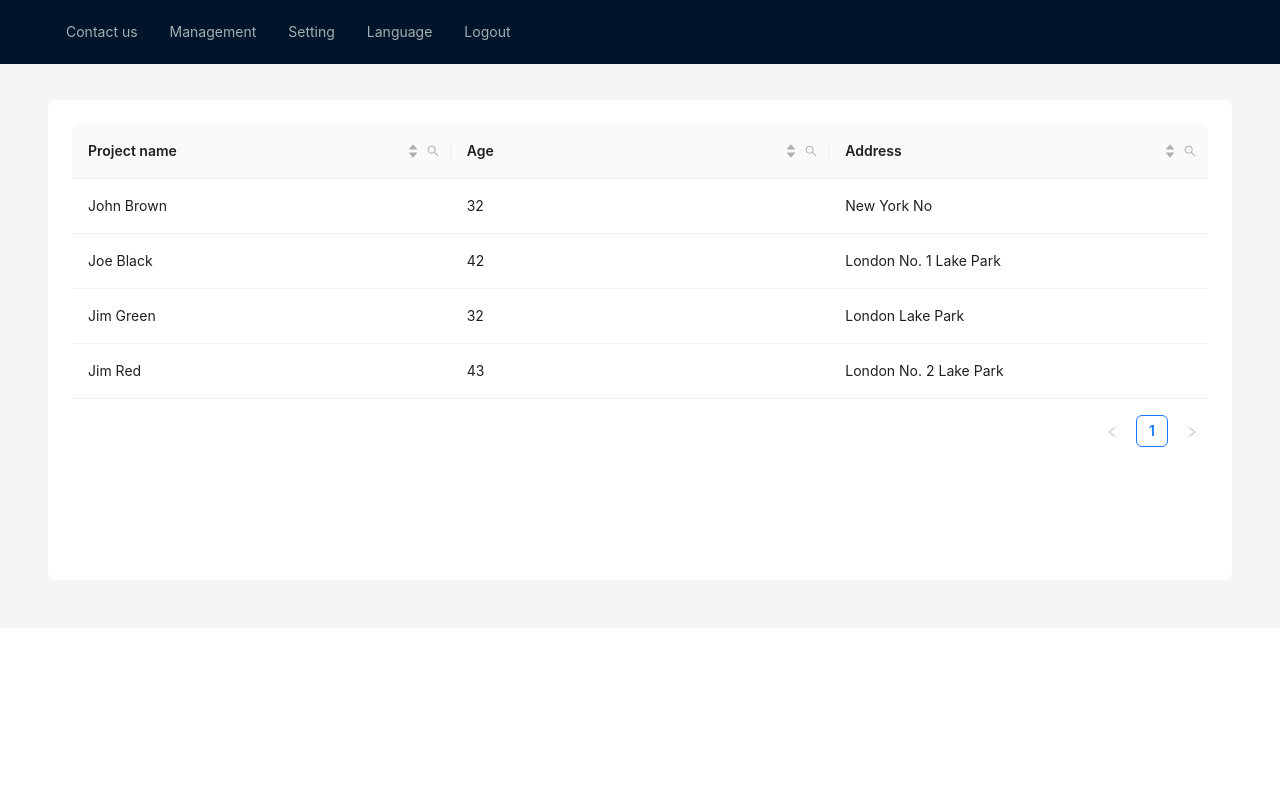
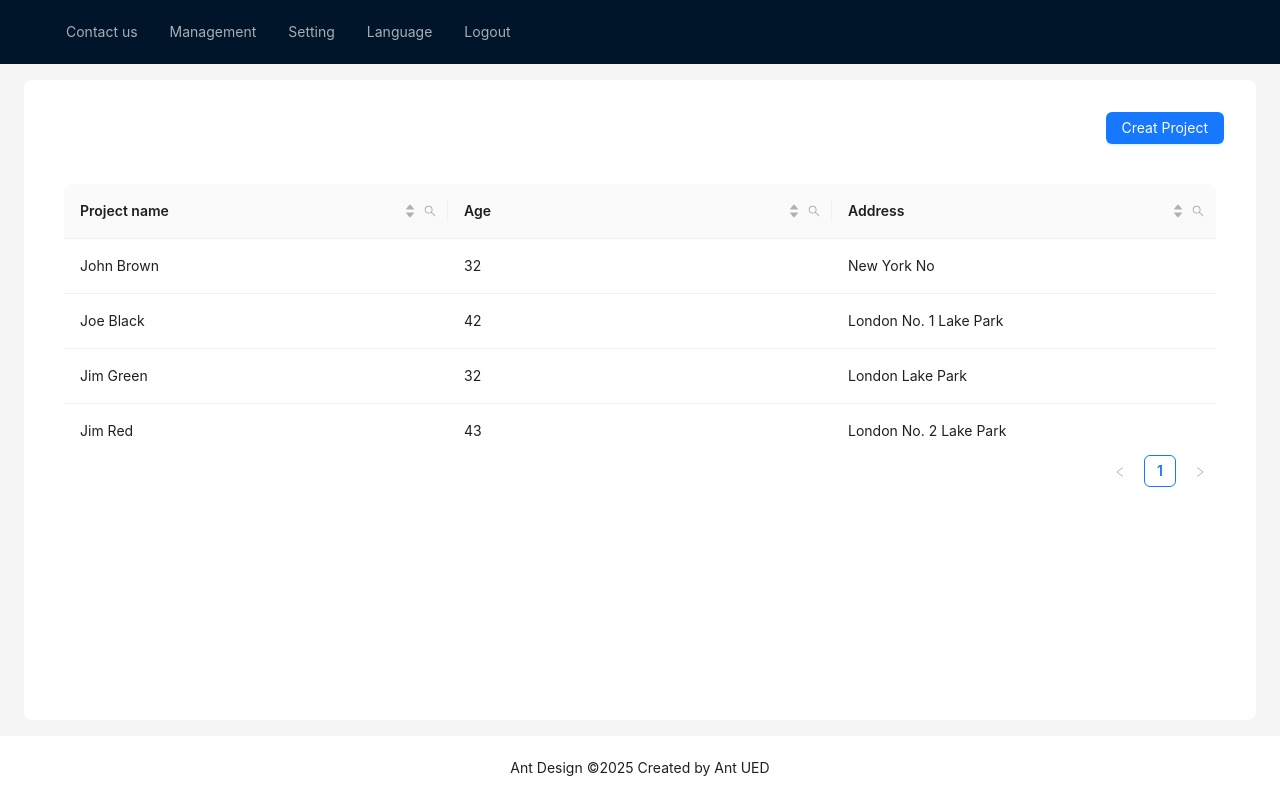
Before and after one commit to Uyeb/React_JS, a React (Create React App) app: page / in a window 1280 px wide. Built offline with nearby package versions, Linux system fonts and the light colour scheme; data requests are answered from the project's data file.

Commit message:
creatProject

```diff
--- a/db.json
+++ b/db.json
@@ -23,6 +23,24 @@
       "name": "Jim Red",
       "age": 43,
       "address": "London No. 2 Lake Park"
+    },
+    {
+      "name": "Helen",
+      "age": "22",
+      "address": "52, hòe thị",
+      "id": 2
+    },
+    {
+      "name": "Fex",
+      "age": "12",
+      "address": "52, hòe thị",
+      "id": 3
+    },
+    {
+      "name": "Max",
+      "age": "23",
+      "address": "52, hòe thị",
+      "id": 4
     }
   ]
 }
--- a/package.json
+++ b/package.json
@@ -9,9 +9,10 @@
     "@testing-library/user-event": "^13.5.0",
     "antd": "^5.25.1",
     "axios": "^1.9.0",
-    "react": "^19.1.0",
-    "react-dom": "^19.1.0",
+    "react": "^18.3.1",
+    "react-dom": "^18.3.1",
     "react-highlight-words": "^0.21.0",
+    "react-router-dom": "^7.6.0",
     "react-scripts": "5.0.1",
     "web-vitals": "^2.1.4"
   },
--- a/src/App.js
+++ b/src/App.js
@@ -1,11 +1,10 @@
+import React from "react"
 import { Dashboard } from "./components/layout"
-
-
 function App() {
   return (
-    <div>
+
       <Dashboard/>
-    </div>
+
   )
 }
 
--- a/src/components/layout.js
+++ b/src/components/layout.js
@@ -1,7 +1,9 @@
 import 'antd/dist/reset.css';
-import { Breadcrumb, Layout, Menu, theme } from 'antd';
+import { Layout, Menu, theme } from 'antd';
 import Projects from '../pages/home/Project';
+
 const { Header, Content, Footer } = Layout;
+
 const items = [
   { key: '1', label: 'Contact us' },
   { key: '2', label: 'Management' },
@@ -10,12 +12,13 @@ const items = [
   { key: '5', label: 'Logout' },
 ];
 
-export function Dashboard(){
-    const {
-        token: { colorBgContainer, borderRadiusLG },
-        } = theme.useToken();
-    return (
-    <Layout>
+export function Dashboard() {
+  const {
+    token: { colorBgContainer, borderRadiusLG },
+  } = theme.useToken();
+
+  return (
+    <Layout style={{ height: '100vh' }}>
       <Header
         style={{
           position: 'sticky',
@@ -34,23 +37,22 @@ export function Dashboard(){
           style={{ flex: 1, minWidth: 0 }}
         />
       </Header>
-      <Content style={{ padding: '0 48px' }}>
-        <Breadcrumb style={{ margin: '18px 0' }}>
-        </Breadcrumb>
+
+      <Content style={{ padding: '16px 24px', overflow: 'hidden', flex: 1 }}>
         <div
           style={{
-            padding: 24,
-            minHeight: 480,
             background: colorBgContainer,
+            height: '100%',
+            padding: 16,
             borderRadius: borderRadiusLG,
           }}
         >
-        {/* Nội dung */}
-        <Projects/>
+          <Projects />
         </div>
       </Content>
-      <Footer style={{ textAlign: 'center' }}>
 
+      <Footer style={{ background: colorBgContainer, textAlign: 'center' }}>
+        Ant Design ©{new Date().getFullYear()} Created by Ant UED
       </Footer>
     </Layout>
   );
--- /dev/null
+++ b/src/pages/home/CreatProject.js
@@ -0,0 +1,83 @@
+import axios from 'axios';
+import { useState } from 'react';
+import { Button, Modal, Form, Input } from 'antd';
+
+const CreateProject = ({ onProjectCreated }) => {
+  const [isModalOpen, setIsModalOpen] = useState(false);
+  const [form] = Form.useForm();
+
+  const showModal = () => {
+    setIsModalOpen(true);
+  };
+
+   const handleOk = async () => {
+    try {
+      const values = await form.validateFields();
+      await axios.post('http://localhost:3001/data', values);
+      setIsModalOpen(false);
+      form.resetFields();
+
+      // Gọi callback để cập nhật danh sách
+      if (onProjectCreated) {
+        onProjectCreated();
+      }
+    } catch (error) {
+      console.error('Lỗi khi thêm project:', error);
+    }
+  };
+
+  const handleCancel = () => {
+    setIsModalOpen(false);
+    form.resetFields();
+  };
+
+  return (
+    <>
+        <div style={{ display: "flex", justifyContent: "end", margin: "1rem"}} >
+            <Button type="primary" onClick={showModal}>
+                Creat Project
+            </Button>
+        </div>
+        <Modal
+            title="Create Project"
+            closable={{ 'aria-label': 'Custom Close Button' }}
+            open={isModalOpen}
+            onOk={handleOk}
+            onCancel={handleCancel}
+        >
+            <Form
+                form= { form }
+                labelCol={{ span: 6 }}
+                wrapperCol={{ span: 18 }}
+                layout="horizontal"
+            >
+            <Form.Item
+                label="Project name"
+                name="name"
+                rules={[{ required: true, message: 'Please input your name!' }]}
+            >
+                <Input placeholder='Input Project name'/>
+            </Form.Item>
+
+            <Form.Item
+                label="Age"
+                name="age"
+                rules={[{ required: true, message: 'Please input your age!' }]}
+            >
+                <Input placeholder='Input Age'/>
+            </Form.Item>
+
+            <Form.Item
+                label="Address"
+                name="address"
+                rules={[{ required: true, message: 'Please input your address!' }]}
+            >
+                <Input placeholder='Input Addrress'/>
+            </Form.Item>
+        </Form>
+        </Modal>
+    </>
+  );
+};
+
+export default CreateProject;
--- a/src/pages/home/Project.js
+++ b/src/pages/home/Project.js
@@ -1,16 +1,19 @@
 import axios from 'axios';
 import { useRef, useState, useEffect } from 'react';
 import { SearchOutlined } from '@ant-design/icons';
-import {  Input, Table } from 'antd';
+import {  Button, Input, Table, theme } from 'antd';
 import Highlighter from 'react-highlight-words';
+import CreateProject from './CreatProject';
 
 export default function Projects() {
   const [searchText, setSearchText] = useState('');
   const [searchedColumn, setSearchedColumn] = useState('');
   const [data, setData] = useState([]);
   const searchInput = useRef(null);
+  const {
+        token: { colorBgContainer, borderRadiusLG },
+        } = theme.useToken();
 
-  useEffect(() => {
   const loadProjects = async () => {
     try {
       const response = await axios.get('http://localhost:3001/data');
@@ -25,8 +28,9 @@ export default function Projects() {
     }
   };
 
-  loadProjects();
-}, []);
+  useEffect(() => {
+    loadProjects();
+  }, []);
 
   const handleSearch = (selectedKeys, confirm, dataIndex) => {
     confirm();
@@ -56,6 +60,7 @@ export default function Projects() {
             searchInput.current?.select();
           }, 100);
         }
+
       },
     },
     render: text =>
@@ -103,5 +108,22 @@ export default function Projects() {
 
   ];
 
-  return <Table columns={columns} dataSource={data} />;
+  return (
+   <>
+      <CreateProject onProjectCreated={loadProjects}/>
+      <div
+      style={{
+            background: colorBgContainer,
+            minHeight: 280,
+            padding: 24,
+            borderRadius: borderRadiusLG,
+          }}
+      >
+        <Table columns={columns} dataSource={data} scroll={{ x: 'max-content', y: 200 }}/>
+      </div>
+
+   </>
+
+  )
+
 }
```
Also changed, not shown: 2 other files (tests, documents, lock files or other folders). Lines whose indentation alone changed are shown as unchanged.
